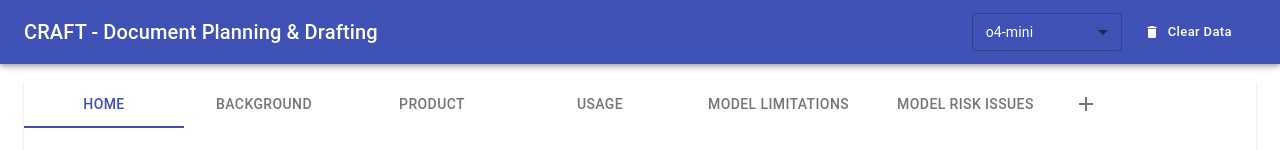
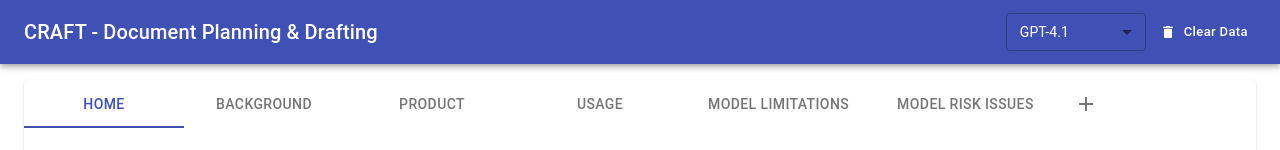
Before and after one commit to advantaje/craft, a React (Create React App) app in the folder frontend/: page /#/ in a window 1280 px wide. Shown: the top 150 px of the page. Built offline with nearby package versions, Linux system fonts and the light colour scheme.

Commit message:
state persistance fixes and header organization

```diff
--- a/frontend/src/components/Craft.tsx
+++ b/frontend/src/components/Craft.tsx
@@ -202,19 +202,47 @@ const Craft: React.FC = () => {
     <>
       <AppBar position="static">
         <Toolbar>
-          <Typography variant="h6" style={{ flexGrow: 1 }}>
+          {/* Left Section - App Title */}
+          <Box display="flex" alignItems="center">
+            <Typography variant="h6">
               CRAFT - Document Planning & Drafting
             </Typography>
+          </Box>
 
+          {/* Center Section - Document Info */}
+          <Box display="flex" alignItems="center" justifyContent="center" style={{ flexGrow: 1 }}>
+            {documentData && (
+              <Box display="flex" alignItems="center" style={{ color: 'white' }}>
+                {documentData['Review ID'] && (
+                  <Typography variant="body2" style={{ marginRight: '1.5rem' }}>
+                    <strong>Review ID:</strong> {documentData['Review ID'].value}
+                  </Typography>
+                )}
+                {documentData['Model Name'] && (
+                  <Typography variant="body2" style={{ marginRight: '1.5rem' }}>
+                    <strong>Model Name:</strong> {documentData['Model Name'].value}
+                  </Typography>
+                )}
+                {documentData['Review Lead'] && (
+                  <Typography variant="body2">
+                    <strong>Review Lead:</strong> {documentData['Review Lead'].value}
+                  </Typography>
+                )}
+              </Box>
+            )}
+          </Box>
+
+          {/* Right Section - Controls */}
+          <Box display="flex" alignItems="center">
             {/* Model Selector */}
-          <Box mr={2}>
+            <Box mr={1}>
               <FormControl variant="outlined" size="small">
                 <Select
                   value={selectedModel}
                   onChange={handleModelChange}
                   style={{
                     color: 'white',
-                  minWidth: 150,
+                    minWidth: 140,
                     fontSize: '0.875rem'
                   }}
                   MenuProps={{
@@ -235,7 +263,7 @@ const Craft: React.FC = () => {
             </Box>
 
             {/* Clear Data Button */}
-          <Box mr={2}>
+            <Box>
               <Button
                 size="small"
                 onClick={() => setShowClearDataDialog(true)}
@@ -251,26 +279,7 @@ const Craft: React.FC = () => {
                 Clear Data
               </Button>
             </Box>
-
-          {documentData && (
-            <Box display="flex" alignItems="center" style={{ color: 'white' }}>
-              {documentData['Review ID'] && (
-                <Typography variant="body2" style={{ marginRight: '1rem' }}>
-                  <strong>Review ID:</strong> {documentData['Review ID'].value}
-                </Typography>
-              )}
-              {documentData['Model Name'] && (
-                <Typography variant="body2" style={{ marginRight: '1rem' }}>
-                  <strong>Model Name:</strong> {documentData['Model Name'].value}
-                </Typography>
-              )}
-              {documentData['Review Lead'] && (
-                <Typography variant="body2">
-                  <strong>Review Lead:</strong> {documentData['Review Lead'].value}
-                </Typography>
-              )}
           </Box>
-          )}
         </Toolbar>
       </AppBar>
 
--- a/frontend/src/config/modelConfigurations.ts
+++ b/frontend/src/config/modelConfigurations.ts
@@ -9,8 +9,8 @@ export interface ModelConfig {
 }
 
 export const AVAILABLE_MODELS: ModelConfig[] = [
+  { id: 'gpt-4.1-2025-04-14', displayName: 'GPT-4.1' },
   { id: 'o4-mini-2025-04-16', displayName: 'o4-mini' },
-  { id: 'gpt-4.1-2025-04-14', displayName: 'GPT-4.1' },
   { id: 'gpt-4o-2024-08-06', displayName: 'GPT-4o' },
 ];
 
--- a/frontend/src/hooks/useLocalStorage.ts
+++ b/frontend/src/hooks/useLocalStorage.ts
@@ -67,15 +67,19 @@ export function useDebouncedLocalStorage<T>(
   key: string,
   initialValue: T,
   delay: number = 1000,
-  options: Parameters<typeof useLocalStorage>[2] = {}
+  options: {
+    serialize?: (value: T) => string;
+    deserialize?: (value: string) => T;
+    onError?: (error: Error, operation: 'load' | 'save') => void;
+  } = {}
 ): [T, (value: T | ((val: T) => T)) => void, () => void] {
 
-  const [storedValue, setStoredValue, clearValue] = useLocalStorage(key, initialValue, options);
+  const [storedValue, setStoredValue, clearValue] = useLocalStorage<T>(key, initialValue, options);
   const [pendingValue, setPendingValue] = useState<T | null>(null);
 
   // Debounced update function
   const setDebouncedValue = useCallback((value: T | ((val: T) => T)) => {
-    const newValue = value instanceof Function ? value(storedValue) : value;
+    const newValue = typeof value === 'function' ? (value as (val: T) => T)(storedValue) : value;
     setPendingValue(newValue);
 
     // Update UI immediately
```
Lines whose indentation alone changed are shown as unchanged.
